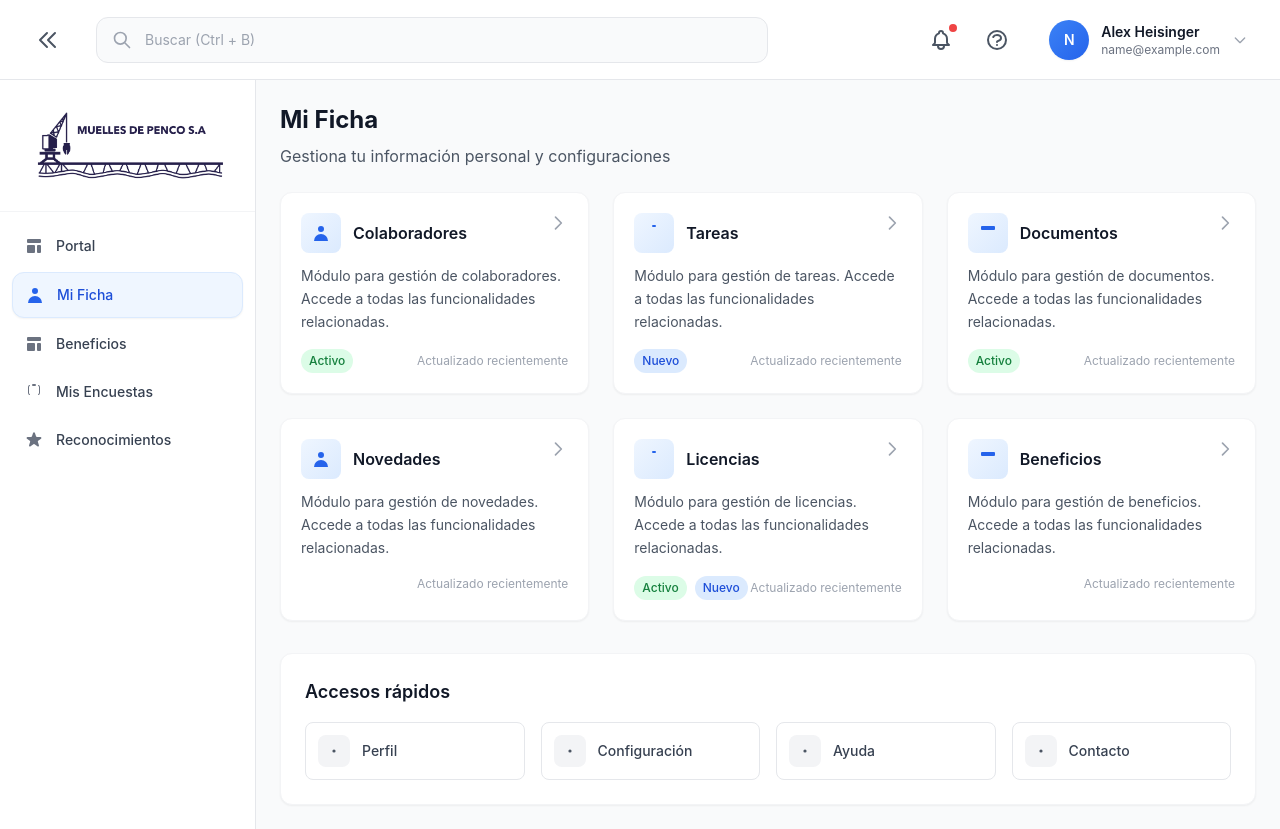
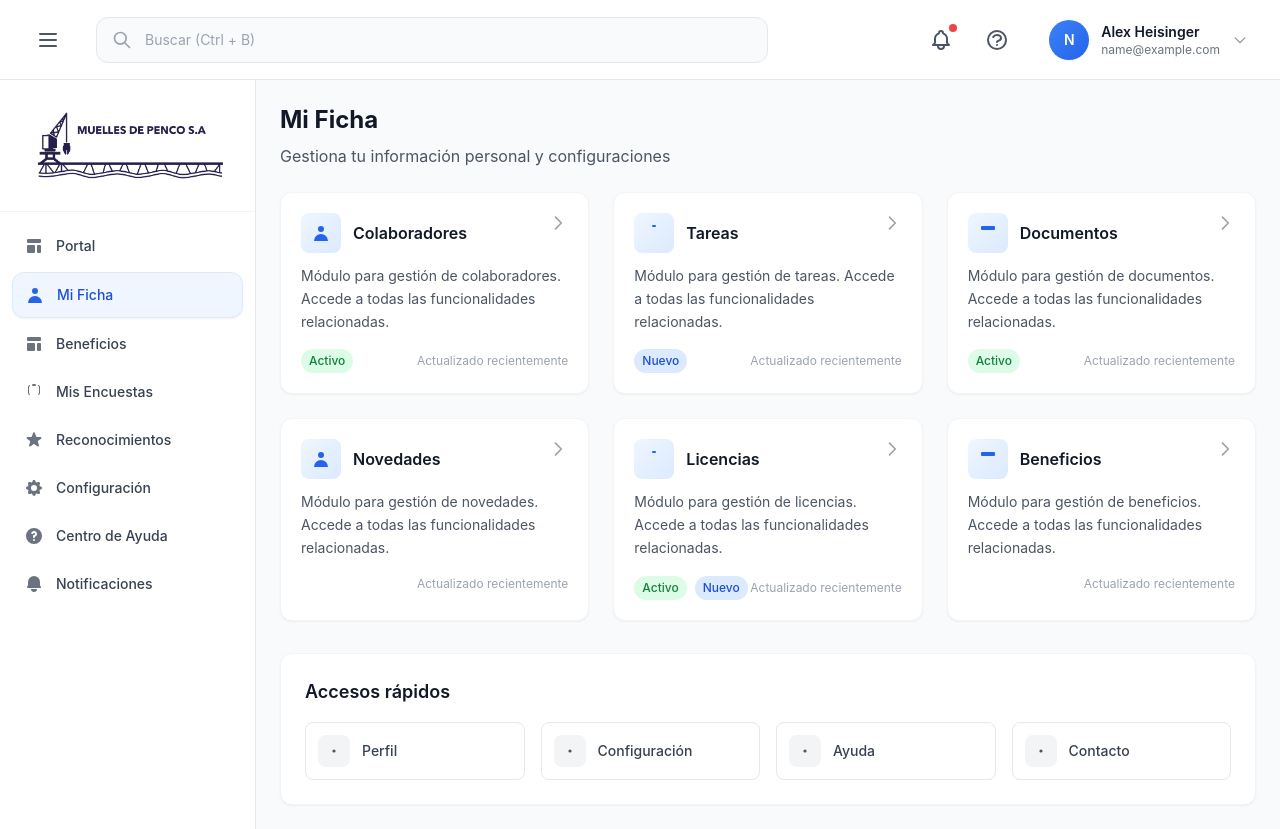
Before and after one commit to AlexHeisinger09/Seven, a React (Vite) app: page / in a window 1280 px wide. Both pictures are taken after typing "name@example.com" into the empty fields and a click on the button "Siguiente". Built offline with nearby package versions, Linux system fonts and the light colour scheme.

Commit message:
Reorganizacion

```diff
--- a/src/App.tsx
+++ b/src/App.tsx
@@ -3,7 +3,7 @@ import type { User } from './types';
 import { Login } from './components/Login';
 import { Header } from './components/Header';
 import { Sidebar } from './components/Sidebar';
-import { Content } from './seven/Content';
+import { Content } from './seven/ContenidoEjemplo/Content';
 
 export default function App() {
   const [user, setUser] = useState<User | null>(null);
--- a/src/components/Header.tsx
+++ b/src/components/Header.tsx
@@ -46,31 +46,27 @@ export function Header({
     onSignOut();
   };
 
+  const handleToggleClick = () => {
+    // En desktop usa onToggleCollapse para colapsar/expandir
+    // En móvil no hace nada porque el menú está en la parte inferior
+    if (window.innerWidth >= 1024) {
+      onToggleCollapse();
+    }
+  };
+
   return (
     <header className="h-20 flex items-center bg-white border-b border-gray-200 px-4 lg:px-6 shadow-sm">
-      {/* Botón hamburguesa/colapsar - un solo botón con íconos diferentes */}
+      {/* Botón hamburguesa - solo visible en desktop para colapsar */}
       <div className="flex items-center">
         <button
-          onClick={() => {
-            // En móvil usa onToggleSidebar, en desktop usa onToggleCollapse
-            if (window.innerWidth < 1024) {
-              onToggleSidebar();
-            } else {
-              onToggleCollapse();
-            }
-          }}
-          className="p-3 rounded-lg hover:bg-gray-100 transition-colors"
-          aria-label="Toggle menu"
+          onClick={handleToggleClick}
+          className="hidden lg:flex p-3 rounded-lg hover:bg-gray-100 transition-colors"
+          aria-label="Toggle sidebar"
         >
-          {/* Ícono hamburguesa para móvil */}
-          <svg className="lg:hidden w-6 h-6 text-gray-600" fill="none" stroke="currentColor" viewBox="0 0 24 24">
-            <path strokeLinecap="round" strokeLinejoin="round" strokeWidth={2} d="M4 6h16M4 12h16M4 18h16" />
-          </svg>
-
-          {/* Ícono colapsar para desktop */}
+          {/* Solo ícono hamburguesa */}
           <svg
-            className={`hidden lg:block w-6 h-6 text-gray-600 transition-transform duration-200 ${
-              isSidebarCollapsed ? 'rotate-180' : ''
+            className={`w-6 h-6 text-gray-600 transition-transform duration-200 ${
+              isSidebarCollapsed ? 'rotate-0' : 'rotate-0'
             }`}
             fill="none"
             stroke="currentColor"
@@ -80,10 +76,19 @@ export function Header({
               strokeLinecap="round"
               strokeLinejoin="round"
               strokeWidth={2}
-              d="M11 19l-7-7 7-7m8 14l-7-7 7-7"
+              d="M4 6h16M4 12h16M4 18h16"
             />
           </svg>
         </button>
+      </div>
+
+      {/* Logo visible en móvil cuando no hay botón hamburguesa */}
+      <div className="lg:hidden flex items-center">
+        <img
+          src="/logo.png"
+          alt="Logo"
+          className="w-18 h-18"
+        />
       </div>
 
       {/* Barra de búsqueda */}
@@ -107,6 +112,13 @@ export function Header({
 
       {/* Acciones del usuario */}
       <div className="flex items-center gap-2 ml-auto">
+        {/* Botón de búsqueda en móvil */}
+        <button className="md:hidden p-3 rounded-xl hover:bg-gray-100 transition-colors">
+          <svg className="w-6 h-6 text-gray-600" fill="none" stroke="currentColor" viewBox="0 0 24 24">
+            <path strokeLinecap="round" strokeLinejoin="round" strokeWidth={2} d="M21 21l-6-6m2-5a7 7 0 11-14 0 7 7 0 0114 0z" />
+          </svg>
+        </button>
+
         {/* Botón de notificaciones */}
         <button className="p-3 rounded-xl hover:bg-gray-100 transition-colors relative">
           <svg className="w-6 h-6 text-gray-600" fill="none" stroke="currentColor" viewBox="0 0 24 24">
@@ -116,7 +128,7 @@ export function Header({
         </button>
 
         {/* Botón de ayuda */}
-        <button className="p-3 rounded-xl hover:bg-gray-100 transition-colors">
+        <button className="hidden sm:flex p-3 rounded-xl hover:bg-gray-100 transition-colors">
           <svg className="w-6 h-6 text-gray-600" fill="none" stroke="currentColor" viewBox="0 0 24 24">
             <path strokeLinecap="round" strokeLinejoin="round" strokeWidth={2} d="M8.228 9c.549-1.165 2.03-2 3.772-2 2.21 0 4 1.343 4 3 0 1.4-1.278 2.575-3.006 2.907-.542.104-.994.54-.994 1.093m0 3h.01M21 12a9 9 0 11-18 0 9 9 0 0118 0z" />
           </svg>
@@ -156,11 +168,6 @@ export function Header({
           {/* Dropdown Menu */}
           {isDropdownOpen && (
             <div className="absolute right-0 mt-2 w-56 bg-white rounded-xl shadow-lg border border-gray-200 py-2 z-50">
-              {/* Información del usuario en el dropdown */}
-              <div className="px-4 py-3 border-b border-gray-100">
-                <div className="text-sm font-medium text-gray-900">Alex Heisinger</div>
-                <div className="text-sm text-gray-500">{user.email}</div>
-              </div>
 
               {/* Opción Configuración */}
               <button
--- a/src/components/Sidebar.tsx
+++ b/src/components/Sidebar.tsx
@@ -1,4 +1,4 @@
-import React from 'react';
+import React, { useState } from 'react';
 import { COLORS } from '../utils/constants';
 
 interface SidebarProps {
@@ -8,6 +8,9 @@ interface SidebarProps {
 }
 
 export function Sidebar({ isOpen, isCollapsed, onClose }: SidebarProps) {
+  // Estado local para el modal de "Más opciones" en móvil
+  const [isMoreModalOpen, setIsMoreModalOpen] = useState(false);
+
   const menuItems = [
     {
       label: 'Portal',
@@ -50,19 +53,67 @@ export function Sidebar({ isOpen, isCollapsed, onClose }: SidebarProps) {
           <path d="M9.049 2.927c.3-.921 1.603-.921 1.902 0l1.07 3.292a1 1 0 00.95.69h3.462c.969 0 1.371 1.24.588 1.81l-2.8 2.034a1 1 0 00-.364 1.118l1.07 3.292c.3.921-.755 1.688-1.54 1.118l-2.8-2.034a1 1 0 00-1.175 0l-2.8 2.034c-.784.57-1.838-.197-1.539-1.118l1.07-3.292a1 1 0 00-.364-1.118L2.98 8.72c-.783-.57-.38-1.81.588-1.81h3.461a1 1 0 00.951-.69l1.07-3.292z" />
         </svg>
       )
+    },
+    {
+      label: 'Configuración',
+      icon: (
+        <svg className="w-5 h-5" fill="currentColor" viewBox="0 0 20 20">
+          <path fillRule="evenodd" d="M11.49 3.17c-.38-1.56-2.6-1.56-2.98 0a1.532 1.532 0 01-2.286.948c-1.372-.836-2.942.734-2.106 2.106.54.886.061 2.042-.947 2.287-1.561.379-1.561 2.6 0 2.978a1.532 1.532 0 01.947 2.287c-.836 1.372.734 2.942 2.106 2.106a1.532 1.532 0 012.287.947c.379 1.561 2.6 1.561 2.978 0a1.533 1.533 0 012.287-.947c1.372.836 2.942-.734 2.106-2.106a1.533 1.533 0 01.947-2.287c1.561-.379 1.561-2.6 0-2.978a1.532 1.532 0 01-.947-2.287c.836-1.372-.734-2.942-2.106-2.106a1.532 1.532 0 01-2.287-.947zM10 13a3 3 0 100-6 3 3 0 000 6z" clipRule="evenodd" />
+        </svg>
+      )
+    },
+    {
+      label: 'Centro de Ayuda',
+      icon: (
+        <svg className="w-5 h-5" fill="currentColor" viewBox="0 0 20 20">
+          <path fillRule="evenodd" d="M18 10a8 8 0 11-16 0 8 8 0 0116 0zm-8-3a1 1 0 00-.867.5 1 1 0 11-1.731-1A3 3 0 0113 8a3.001 3.001 0 01-2 2.83V11a1 1 0 11-2 0v-1a1 1 0 011-1 1 1 0 100-2zm0 8a1 1 0 100-2 1 1 0 000 2z" clipRule="evenodd" />
+        </svg>
+      )
+    },
+    {
+      label: 'Notificaciones',
+      icon: (
+        <svg className="w-5 h-5" fill="currentColor" viewBox="0 0 20 20">
+          <path d="M10 2a6 6 0 00-6 6v3.586l-.707.707A1 1 0 004 14h12a1 1 0 00.707-1.707L16 11.586V8a6 6 0 00-6-6zM10 18a3 3 0 01-3-3h6a3 3 0 01-3 3z" />
+        </svg>
+      )
     }
   ];
 
+  // Primeros 4 items para la barra inferior en móvil
   const mainMenuItems = menuItems.slice(0, 4);
+  // Items adicionales para el modal "Más"
   const additionalItems = menuItems.slice(4);
+
+  const handleMoreClick = () => {
+    setIsMoreModalOpen(!isMoreModalOpen);
+  };
+
+  const handleMoreModalClose = () => {
+    setIsMoreModalOpen(false);
+  };
+
+  const handleMenuItemClick = () => {
+    // Cerrar ambos modals cuando se selecciona un item
+    setIsMoreModalOpen(false);
+    onClose();
+  };
 
   return (
     <>
-      {/* Overlay para móvil */}
+      {/* Overlay para móvil - solo para el modal principal */}
       {isOpen && (
         <div
           className="fixed inset-0 bg-black bg-opacity-50 z-40 lg:hidden"
           onClick={onClose}
+        />
+      )}
+
+      {/* Overlay para el modal "Más" */}
+      {isMoreModalOpen && (
+        <div
+          className="fixed inset-0 bg-black bg-opacity-50 z-50 lg:hidden"
+          onClick={handleMoreModalClose}
         />
       )}
 
@@ -98,6 +149,7 @@ export function Sidebar({ isOpen, isCollapsed, onClose }: SidebarProps) {
                   }
                 `}
                 title={isCollapsed ? item.label : undefined}
+                onClick={handleMenuItemClick}
               >
                 <span className={`
                   flex-shrink-0 transition-colors duration-200
@@ -122,7 +174,7 @@ export function Sidebar({ isOpen, isCollapsed, onClose }: SidebarProps) {
       {/* Sidebar Móvil - Bottom Navigation */}
       <div className="lg:hidden">
         {/* Bottom Navigation Bar */}
-        <div className="fixed bottom-0 left-0 right-0 z-50 bg-white border-t border-gray-200 shadow-lg">
+        <div className="fixed bottom-0 left-0 right-0 z-40 bg-white border-t border-gray-200 shadow-lg">
           <div className="flex justify-around items-center py-2 px-4">
             {mainMenuItems.map((item, index) => (
               <button
@@ -134,6 +186,7 @@ export function Sidebar({ isOpen, isCollapsed, onClose }: SidebarProps) {
                     : 'text-gray-600 hover:text-gray-900'
                   }
                 `}
+                onClick={handleMenuItemClick}
               >
                 <span className={`
                   mb-1 transition-colors duration-200
@@ -151,10 +204,22 @@ export function Sidebar({ isOpen, isCollapsed, onClose }: SidebarProps) {
             ))}
             {/* Botón More para items adicionales */}
             <button
-              onClick={onClose}
-              className="flex flex-col items-center justify-center p-2 rounded-lg transition-all duration-200 min-w-0 flex-1 text-gray-600 hover:text-gray-900"
+              onClick={handleMoreClick}
+              className={`
+                flex flex-col items-center justify-center p-2 rounded-lg transition-all duration-200 min-w-0 flex-1
+                ${isMoreModalOpen
+                  ? 'text-blue-600'
+                  : 'text-gray-600 hover:text-gray-900'
+                }
+              `}
             >
-              <span className="mb-1">
+              <span className={`
+                mb-1 transition-colors duration-200
+                ${isMoreModalOpen
+                  ? 'text-blue-600'
+                  : 'text-gray-500'
+                }
+              `}>
                 <svg className="w-5 h-5" fill="currentColor" viewBox="0 0 20 20">
                   <path d="M10 6a2 2 0 110-4 2 2 0 010 4zM10 12a2 2 0 110-4 2 2 0 010 4zM10 18a2 2 0 110-4 2 2 0 010 4z" />
                 </svg>
@@ -169,14 +234,13 @@ export function Sidebar({ isOpen, isCollapsed, onClose }: SidebarProps) {
       </div>
 
       {/* Modal para más opciones en móvil */}
-      {isOpen && (
+      {isMoreModalOpen && (
         <div className="fixed inset-0 z-50 lg:hidden">
-          <div className="fixed inset-0 bg-black bg-opacity-50" onClick={onClose}></div>
-          <div className="fixed bottom-16 left-4 right-4 bg-white rounded-2xl shadow-2xl p-4 max-h-64 overflow-y-auto">
+          <div className="fixed bottom-16 left-4 right-4 bg-white rounded-2xl shadow-2xl p-4 max-h-80 overflow-y-auto border border-gray-100">
             <div className="flex justify-between items-center mb-4">
               <h3 className="font-semibold text-gray-900">Más opciones</h3>
               <button
-                onClick={onClose}
+                onClick={handleMoreModalClose}
                 className="p-2 hover:bg-gray-100 rounded-full transition-colors"
               >
                 <svg className="w-5 h-5 text-gray-500" fill="none" stroke="currentColor" viewBox="0 0 24 24">
@@ -188,8 +252,8 @@ export function Sidebar({ isOpen, isCollapsed, onClose }: SidebarProps) {
               {additionalItems.map((item, index) => (
                 <button
                   key={index}
-                  className="w-full flex items-center gap-3 px-3 py-3 rounded-xl text-left transition-colors hover:bg-gray-50"
-                  onClick={onClose}
+                  className="w-full flex items-center gap-3 px-3 py-3 rounded-xl text-left transition-colors hover:bg-gray-50 active:bg-gray-100"
+                  onClick={handleMenuItemClick}
                 >
                   <span className="flex-shrink-0 text-gray-500">
                     {item.icon}
--- a/src/components/index.ts
+++ b/src/components/index.ts
@@ -1,4 +1,4 @@
 export { Login } from './Login';
 export { Header } from './Header';
 export { Sidebar } from './Sidebar';
-export { Content } from '../seven/Content';
+export { Content } from '../seven/ContenidoEjemplo/Content';
--- a/src/seven/Content.tsx
+++ b/src/seven/ContenidoEjemplo/Content.tsx
@@ -1,4 +1,4 @@
-import { CONTENT_MODULES } from '../utils/constants';
+import { CONTENT_MODULES } from '../../utils/constants';
 
 interface ContentProps {
   isSidebarCollapsed?: boolean;
```
